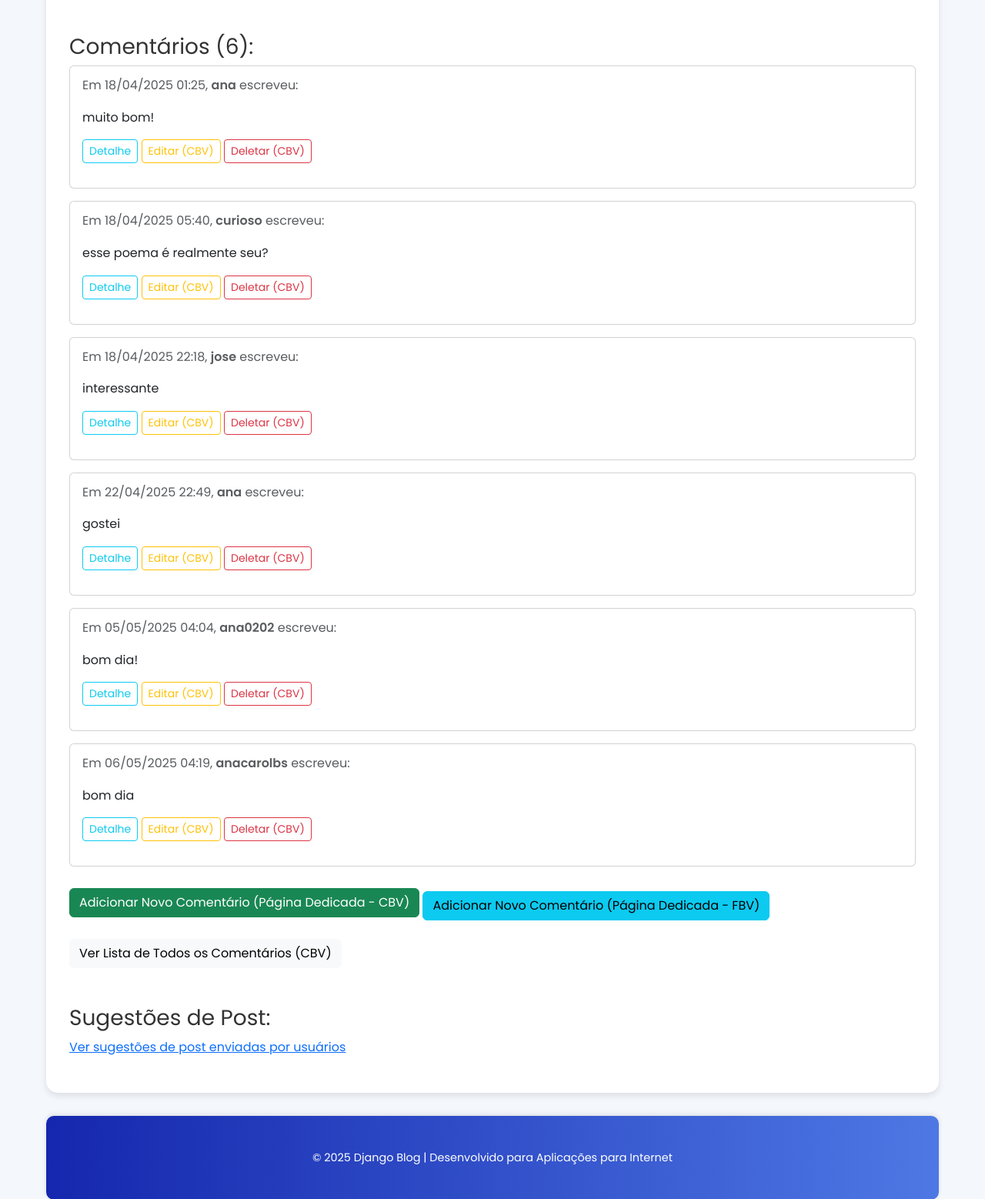
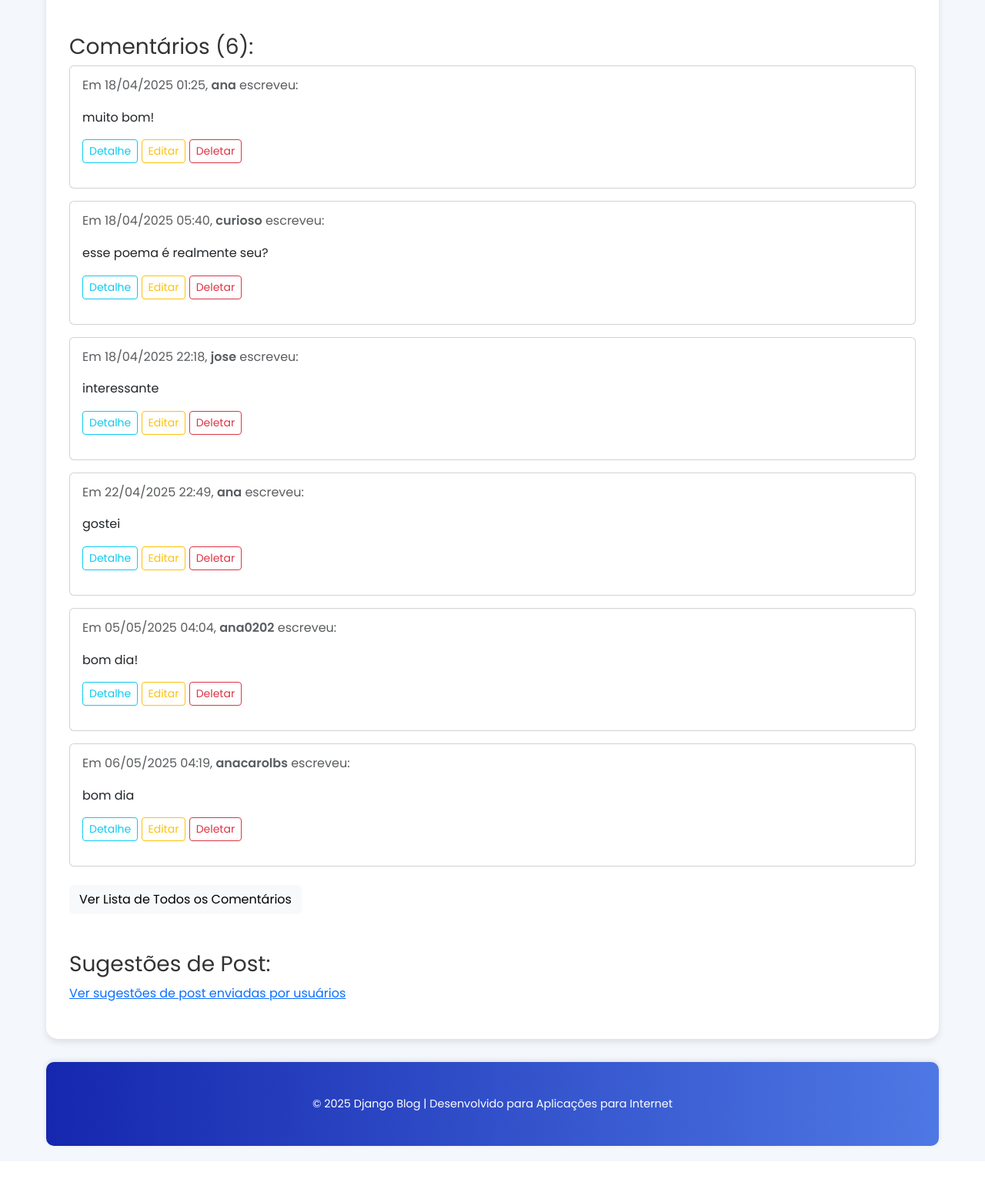
Before and after one commit to anacarolbs/django_blog, a Django app: page /post/3/ in a window 1280 px wide. Shown: the part 1135-2693 px from the top of the page at 77% size. After the commit the page ends 2627 px from the top, so only its background shows below. Run offline with Django 5.2, Linux system fonts and the light colour scheme; data comes from the database, SQL or seed files in the repository; some libraries are stand-ins or nearby versions.

Commit message:
Refatorar botão comentário e atualizar o gitignore para incluir .venv

```diff
--- a/blog/templates/blog/detail.html
+++ b/blog/templates/blog/detail.html
@@ -63,8 +63,8 @@
                 <p class="card-text">{{ comment.body | linebreaks }}</p>
                 <p>
                     <a href="{% url 'comment_detail_cbv' pk=comment.pk %}" class="btn btn-sm btn-outline-info">Detalhe</a>
-                    <a href="{% url 'comment_update_cbv' pk=comment.pk %}" class="btn btn-sm btn-outline-warning">Editar (CBV)</a>
-                    <a href="{% url 'comment_delete_cbv' pk=comment.pk %}" class="btn btn-sm btn-outline-danger">Deletar (CBV)</a>
+                    <a href="{% url 'comment_update_cbv' pk=comment.pk %}" class="btn btn-sm btn-outline-warning">Editar</a>
+                    <a href="{% url 'comment_delete_cbv' pk=comment.pk %}" class="btn btn-sm btn-outline-danger">Deletar</a>
                     </p>
             </div>
         </div>
@@ -72,13 +72,9 @@
         <p>Ainda não há comentários para este post.</p>
     {% endfor %}
 
-    <div class="mt-4">
-        <a href="{% url 'comment_create_cbv' post_pk=post.pk %}" class="btn btn-success">Adicionar Novo Comentário (Página Dedicada - CBV)</a>
-        <a href="{% url 'comment_create_fbv' post_pk=post.pk %}" class="btn btn-info mt-2">Adicionar Novo Comentário (Página Dedicada - FBV)</a>
-    </div>
 
     <div class="mt-4">
-        <a href="{% url 'comment_list_all_cbv' %}" class="btn btn-light">Ver Lista de Todos os Comentários (CBV)</a>
+        <a href="{% url 'comment_list_all_cbv' %}" class="btn btn-light">Ver Lista de Todos os Comentários</a>
     </div>
 
     <h3 class="mt-5">Sugestões de Post:</h3>
```
Also changed, not shown: 1 other file.
